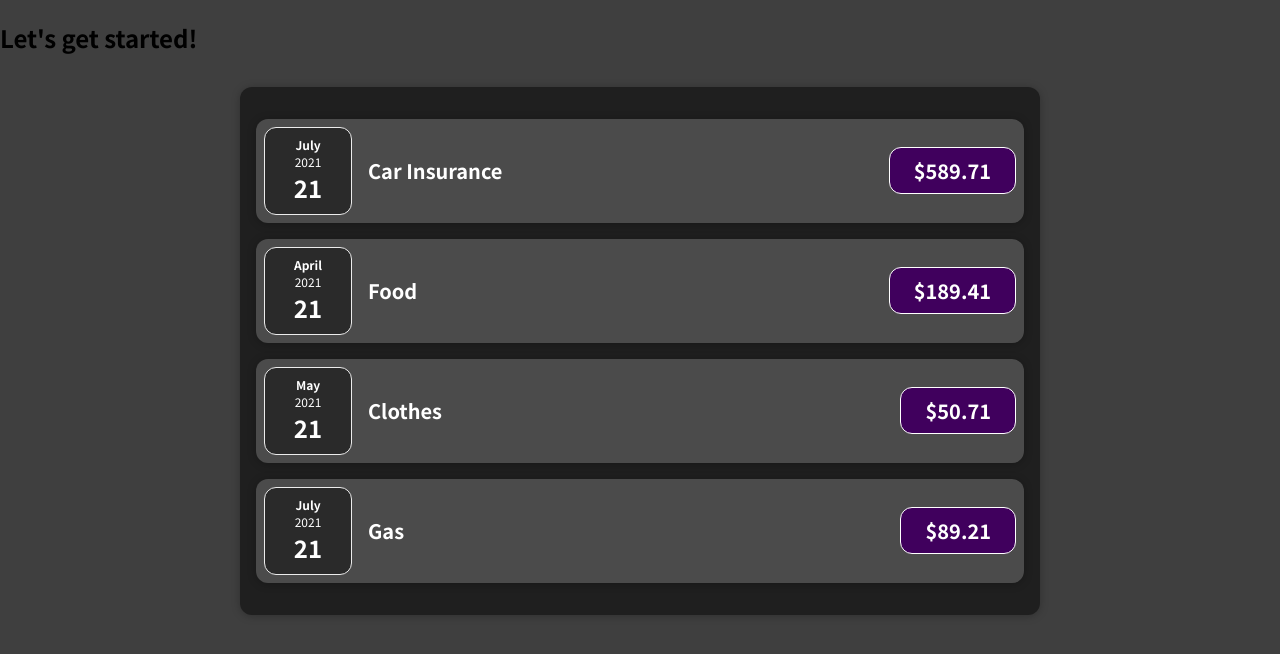
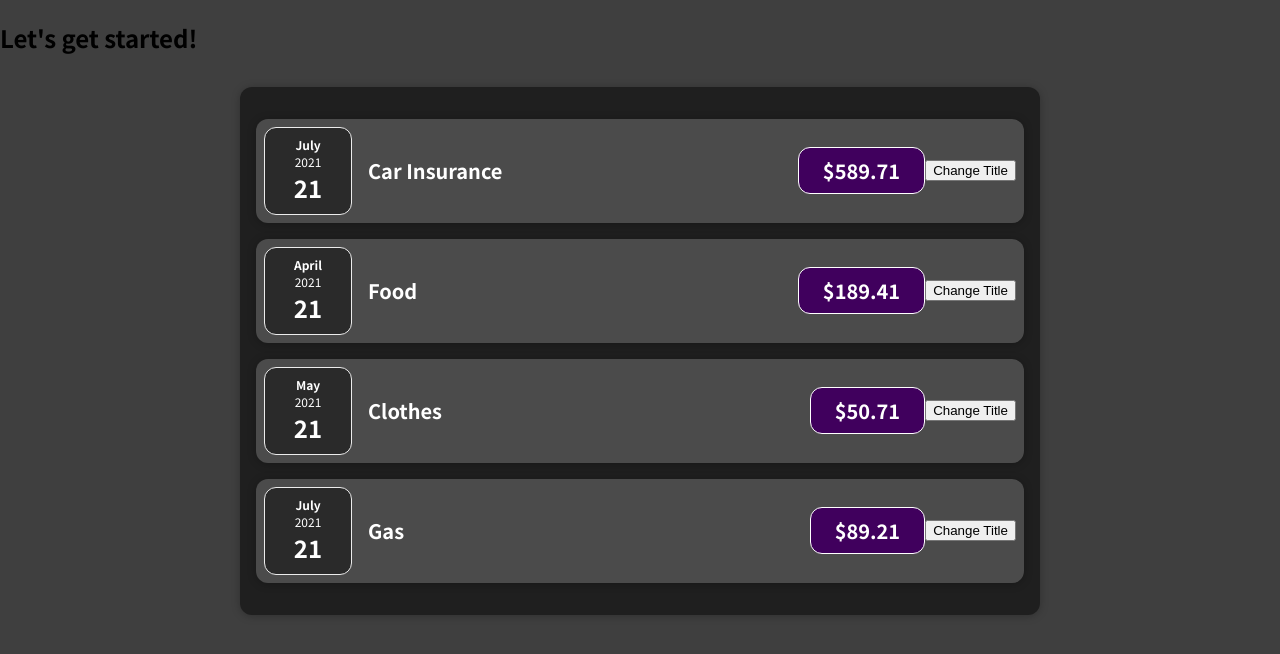
Before and after one commit to sethgabrielbrady/react-complete, a JavaScript app: page / in a window 1280 px wide. Shown: the top 654 px of the page. Built offline with nearby package versions, Linux system fonts and the light colour scheme.

Commit message:
Adds clickHandler

```diff
--- a/src/components/Expenses/ExpenseItem.js
+++ b/src/components/Expenses/ExpenseItem.js
@@ -4,13 +4,19 @@
 
 
 const ExpenseItem = (props) => {
+
+  let title = props.title;
+  const clickHandler = () => {
+    title = "Updated";
+  }
   return (
     <Card className="expense-item">
       <ExpenseDate date={props.date} />
       <div className="expense-item__description">
-        <h2>{ props.title }</h2>
+        <h2>{ title }</h2>
         <div className="expense-item__price">${ props.amount }</div>
       </div>
+      <button onClick={clickHandler}>Change Title</button>
     </Card>
   );
 }
```
